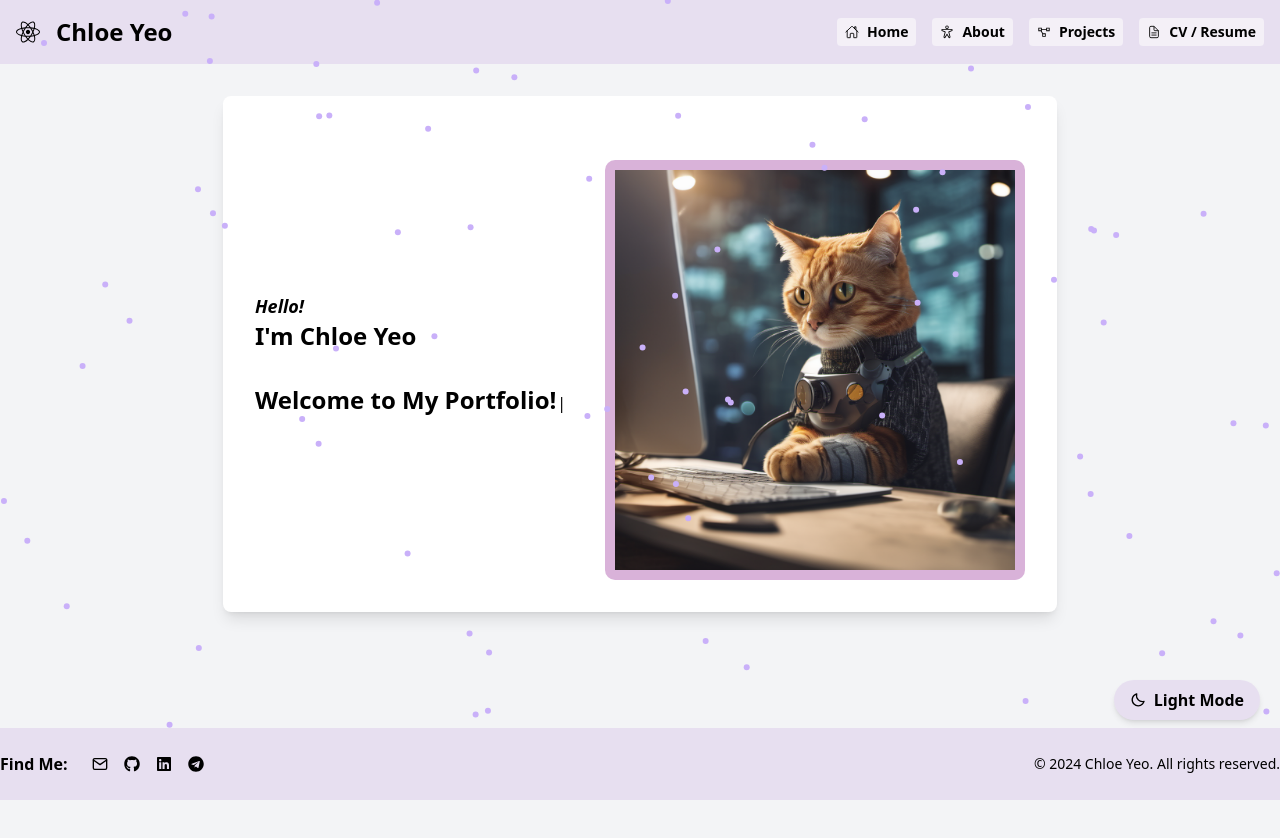
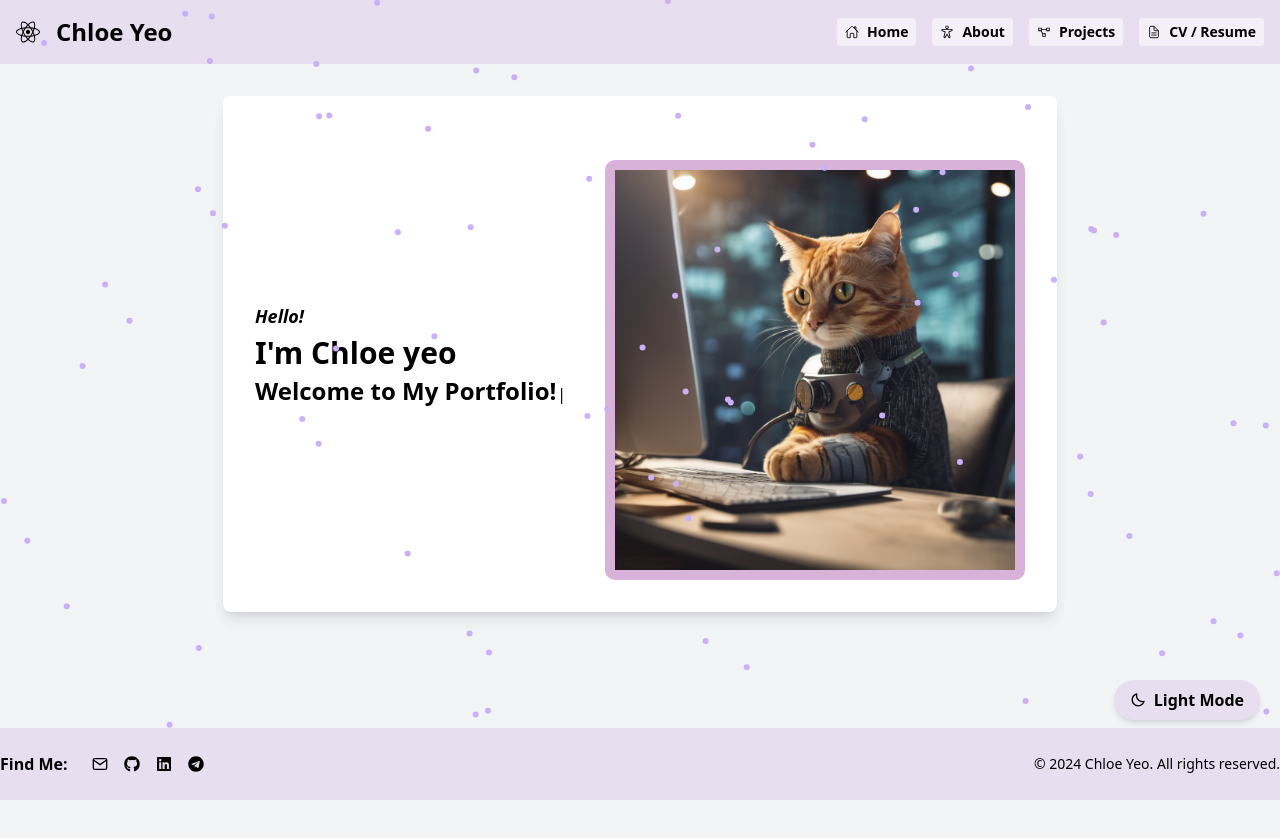
Before and after one commit to chloeyeo/Portfolio, a React (Create React App) app: page / in a window 1280 px wide. Shown: the top 838 px of the page. Built offline with nearby package versions, Linux system fonts and the light colour scheme.

Commit message:
installed and used motion for first time

```diff
--- a/package.json
+++ b/package.json
@@ -8,6 +8,7 @@
     "@testing-library/user-event": "^13.5.0",
     "@tsparticles/basic": "^3.3.0",
     "@tsparticles/react": "^3.0.0",
+    "framer-motion": "^11.1.5",
     "react": "^18.2.0",
     "react-dom": "^18.2.0",
     "react-github-calendar": "^4.1.3",
--- a/src/App.js
+++ b/src/App.js
@@ -3,9 +3,8 @@ import "./assets/css/tailwindStyle.css";
 import "./assets/css/style.scss";
 import { Routes, Route } from "react-router-dom";
 import DarkModeToggle from "./components/DarkModeToggle";
-// import { loadFull } from "tsparticles";
-// import Particles from "@tsparticles/react";
 import ParticlesComponent from "./components/ParticlesComponent";
+// import { motion } from "framer-motion";
 
 const Home = lazy(() => import("./pages/Home"));
 const About = lazy(() => import("./pages/About"));
--- a/src/pages/Home.js
+++ b/src/pages/Home.js
@@ -1,5 +1,6 @@
 import { LazyLoadImage } from "react-lazy-load-image-component";
 import Typewriter from "typewriter-effect";
+import { motion } from "framer-motion";
 
 const Home = ({ darkMode }) => {
   // const [darkMode, setDarkMode] = useState(false);
@@ -22,7 +23,10 @@ const Home = ({ darkMode }) => {
           <div>
             <div className="textWrap">
               <h1 className="text-lg italic font-bold">Hello!</h1>
-              <h1 className="text-2xl font-bold mb-8">I'm Chloe Yeo</h1>
+              {/* <h1 className="text-2xl font-bold mb-8">I'm Chloe Yeo</h1> */}
+              <motion.h1 animate={{ fontSize: "30px", fontWeight: "bold" }}>
+                I'm Chloe yeo
+              </motion.h1>
               <Typewriter
                 options={{
                   strings: [
```
Also changed, not shown: 1 other file (tests, documents, lock files or other folders).
